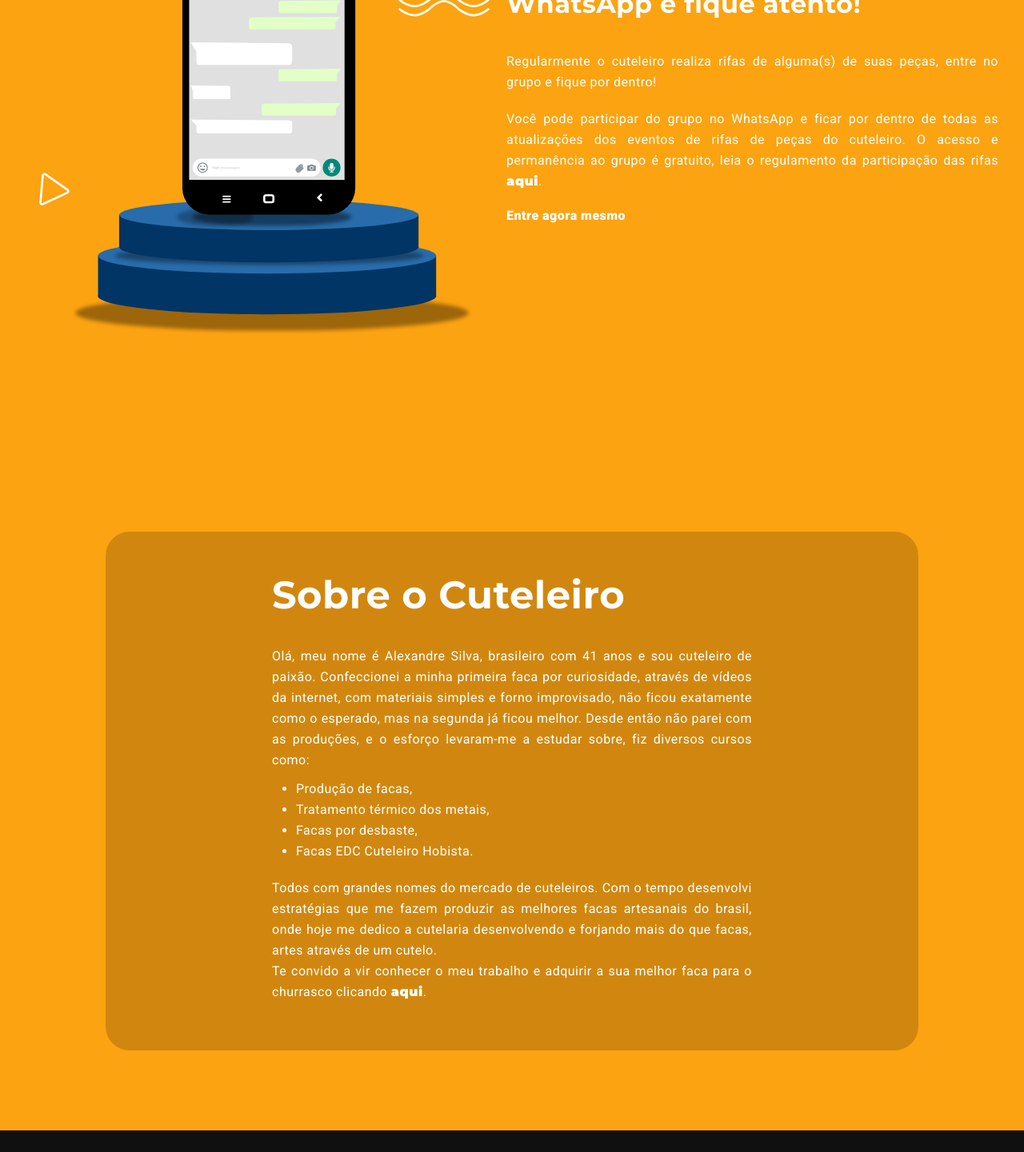
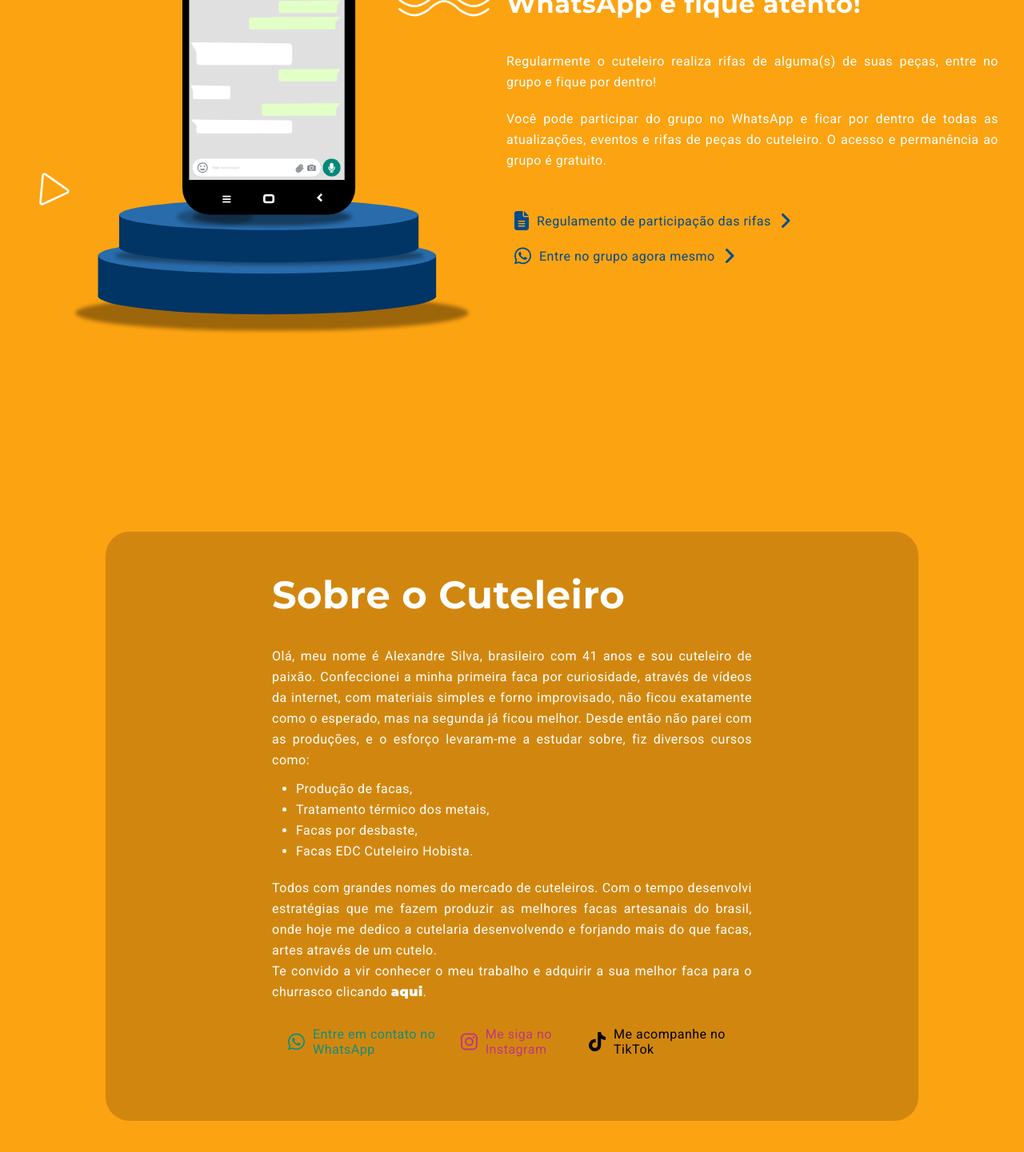
Before and after one commit to asilvacutelaria/a-silva-cutelaria, a Next.js app: page / in a window 1280 px wide. Shown: the part 1160-2601 px from the top of the page at 80% size. Built offline with nearby package versions, Linux system fonts and the light colour scheme.

Commit message:
updating styles and colors in About and Home

```diff
--- a/src/components/About.tsx
+++ b/src/components/About.tsx
@@ -9,7 +9,7 @@ export function About () {
 
         <div id="about" className={`row`}>
             <div className={styles.aboutContainer}>
-                <div>
+                <div id={styles.text}>
                     <h1>Sobre o Cuteleiro</h1>
                     <p>
                         Olá, meu nome é Alexandre Silva, brasileiro com {age} anos e sou cuteleiro de paixão. Confeccionei a minha primeira faca por curiosidade, através de vídeos da internet, com materiais simples e forno improvisado, não ficou exatamente como o esperado, mas na segunda já ficou melhor. Desde então não parei com as produções, e o esforço levaram-me a estudar sobre, fiz diversos cursos como:
@@ -25,9 +25,23 @@ export function About () {
                         <br/>
                         Te convido a vir conhecer o meu trabalho e adquirir a sua melhor faca para o churrasco clicando <a href={process.env.REACT_APP_LINK_WHATSAPP_CUTELARIA}>aqui</a>.
                     </p>
+                    <div className={styles.contacts}>
+                        <div id={styles.whatsapp}>
+                            <FontAwesomeIcon icon={faWhatsapp}/>
+                            <a href={process.env.REACT_APP_LINK_WHATSAPP_CUTELARIA}>Entre em contato no WhatsApp</a>
+                        </div>
+                        <div id={styles.instagram}>
+                            <FontAwesomeIcon icon={faInstagram}/>
+                            <a href={process.env.REACT_APP_LINK_WHATSAPP_CUTELARIA}>Me siga no Instagram</a>
+                        </div>
+                        <div id={styles.tiktok}>
+                            <FontAwesomeIcon icon={faTiktok}/>
+                            <a href={process.env.REACT_APP_LINK_WHATSAPP_CUTELARIA}>Me acompanhe no TikTok</a>
+                        </div>
+                    </div>
                 </div>
 
-                <div>
+                <div id={styles.idImg}>
                     <img src="/Img_About.png" alt="" />
                 </div>
             </div>
--- a/src/components/HomeRaffles.tsx
+++ b/src/components/HomeRaffles.tsx
@@ -1,3 +1,6 @@
+import { faWhatsapp } from '@fortawesome/free-brands-svg-icons';
+import { faAngleRight, faArrowRight, faFileLines } from '@fortawesome/free-solid-svg-icons';
+import { FontAwesomeIcon } from '@fortawesome/react-fontawesome';
 import styles from '../styles/components/HomeRaffles.module.css';
 
 export function HomeRaffles () {
@@ -18,11 +21,21 @@ export function HomeRaffles () {
                     <h4>Entre no grupo do<br/>WhatsApp e fique atento!</h4>
                     <p>Regularmente o cuteleiro realiza rifas de alguma(s) de suas peças, entre no grupo e fique por dentro!</p>
                     <p> Você pode participar do grupo no WhatsApp e ficar por dentro
-                        de todas as atualizações dos eventos de rifas de peças do
-                        cuteleiro. O acesso e permanência ao grupo é gratuito, leia o
-                        regulamento da participação das rifas <a href={process.env.REACT_APP_LINK_GRUPO_RIFA_WHATSAPP}>aqui</a>.
+                        de todas as atualizações, eventos e rifas de peças do
+                        cuteleiro. O acesso e permanência ao grupo é gratuito.
                     </p>
-                    <a href={process.env.REACT_APP_LINK_GRUPO_RIFA_WHATSAPP}>Entre agora mesmo</a>
+                    <div className={styles.linkRaffles}>
+                        <div>
+                            <FontAwesomeIcon icon={faFileLines} />
+                            <a href={process.env.REACT_APP_LINK_GRUPO_RIFA_WHATSAPP}>Regulamento de participação das rifas</a>
+                            <FontAwesomeIcon icon={faAngleRight} />
+                        </div>
+                        <div>
+                            <FontAwesomeIcon icon={faWhatsapp} />
+                            <a href={process.env.REACT_APP_LINK_GRUPO_RIFA_WHATSAPP}>Entre no grupo agora mesmo</a>
+                            <FontAwesomeIcon icon={faAngleRight} />
+                        </div>
+                    </div>
                 </div>
             </div>
         </div>
--- a/src/styles/components/About.module.css
+++ b/src/styles/components/About.module.css
@@ -22,7 +22,7 @@
     color: var(--secondary-hover-color);
 }
 
-.aboutContainer div:first-child {
+.aboutContainer #text {
     max-width: 700px;
     color: var(--white-color);
     letter-spacing: 0.5px;
@@ -42,9 +42,65 @@
     line-height: 26px;
 }
 
-.aboutContainer div:last-child {
+.aboutContainer #idImg {
     max-width: 500px;
     padding: 50px 20px;
+}
+
+.contacts {
+    max-width: none;
+    margin: 10px 10px;
+    display: flex;
+    padding: 10px;
+    /* border: 1px solid var(--secondary-hover-color); */
+    /* border-radius: 5px;
+    background-color: var(--white-color); */
+}
+
+.contacts div {
+    color: var(--secondary-hover-color);
+    margin: 10px 0;
+    font-size: 1.5rem;
+    display: flex;
+    align-items: center;
+}
+
+.contacts #instagram {
+    color: #C13584;
+}
+
+.contacts #tiktok {
+    color: #000000;
+}
+
+.contacts #whatsapp {
+    color: #128C7E;
+}
+
+.contacts #instagram a {
+    color: #C13584;
+}
+
+.contacts #tiktok a {
+    color: #000000;
+}
+
+.contacts #whatsapp a {
+    color: #128C7E;
+}
+
+.contacts div a {
+    margin: 0 10px;
+    font-weight: 400;
+    color: var(--secondary-hover-color);
+    font-family: "Roboto", sans-serif;
+    transition: all 0.2s linear;
+}
+
+.contacts div a:hover {
+    color: var(--secondary-color);
+    text-decoration: underline;
+    transition: all 0.2s linear;
 }
 
 @media(max-width: 529.9px) {
@@ -64,17 +120,20 @@
         max-width: none;
     }
 
-    .aboutContainer div:last-child {
+    .aboutContainer #idImg {
         display: none;
     }
 }
 
 @media(max-width: 1094.9px) {
-    .aboutContainer div:first-child {
+    .aboutContainer #text {
         max-width: 500px;
     }
     .aboutContainer div:last-child {
         padding: 0 10px 0 0;
+    }
+    .contacts {
+        flex-direction: column;
     }
 }
 
@@ -88,7 +147,7 @@
 }
 
 @media(max-width: 1373px) {
-    .aboutContainer div:last-child {
+    .aboutContainer #idImg {
         display: none;
     }
 }
--- a/src/styles/components/HomeRaffles.module.css
+++ b/src/styles/components/HomeRaffles.module.css
@@ -27,6 +27,7 @@
 .homeRaffles div:last-child h4,
 .homeRaffles div:last-child h1 {
     font-family: "Montserrat", sans-serif;
+    text-align: start;
 }
 
 .homeRaffles div:last-child h4 {
@@ -41,12 +42,34 @@
     font-size: 2rem;
 }
 
-.homeRaffles div:last-child a {
-    font-weight: 900;
+.homeRaffles div:last-child a:hover {
+    color: var(--secondary-hover-color);
 }
 
-.homeRaffles div:last-child a:hover {
+.homeRaffles div:last-child .linkRaffles {
+    margin: 50px 10px;
+}
+
+.homeRaffles div:last-child .linkRaffles div {
+    margin: 0;
+    display: flex;
+    align-items: center;
+    font-size: 1.5rem;
     color: var(--secondary-hover-color);
+}
+
+.homeRaffles div:last-child .linkRaffles div a {
+    margin: 0 10px;
+    color: var(--secondary-hover-color);
+    font-weight: 400;
+    font-family: "Roboto", sans-serif;
+    transition: all 0.2s linear;
+}
+
+.homeRaffles div:last-child .linkRaffles div a:hover {
+    color: var(--secondary-color);
+    text-decoration: underline;
+    transition: all 0.2s linear;
 }
 
 @media(max-width: 1079.9px) {
```
